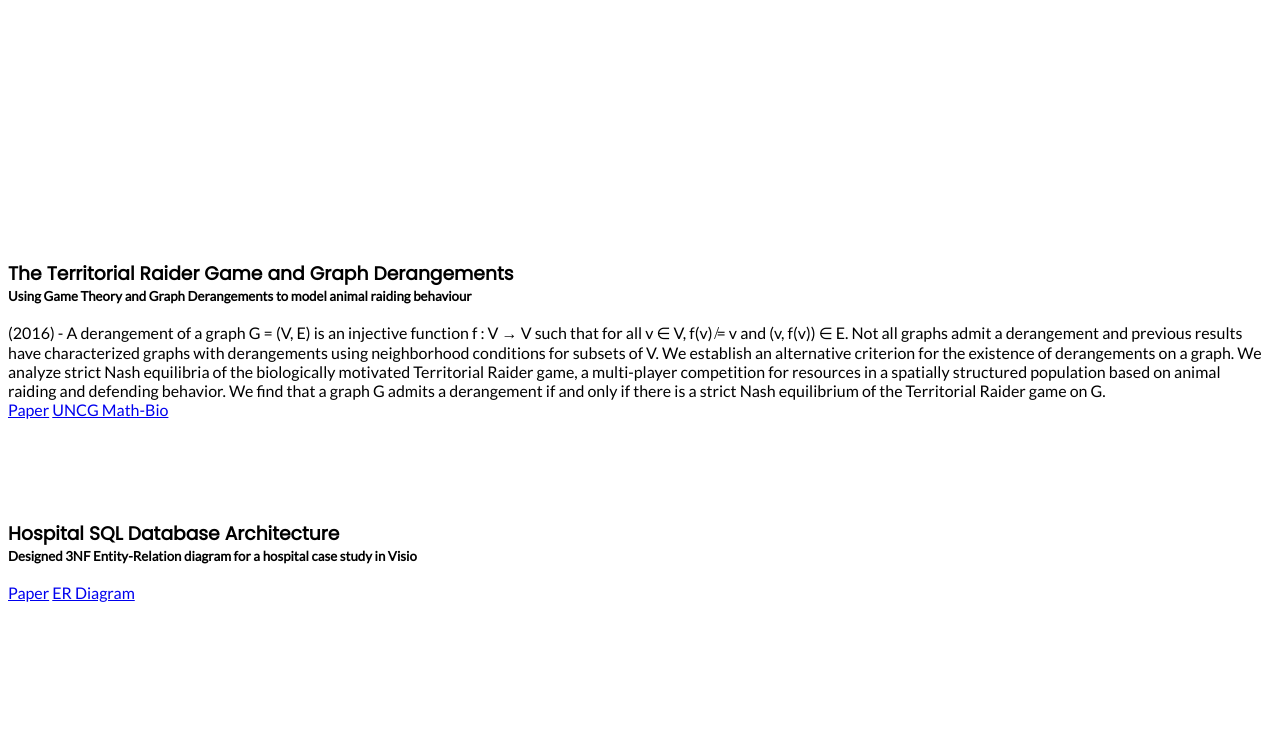
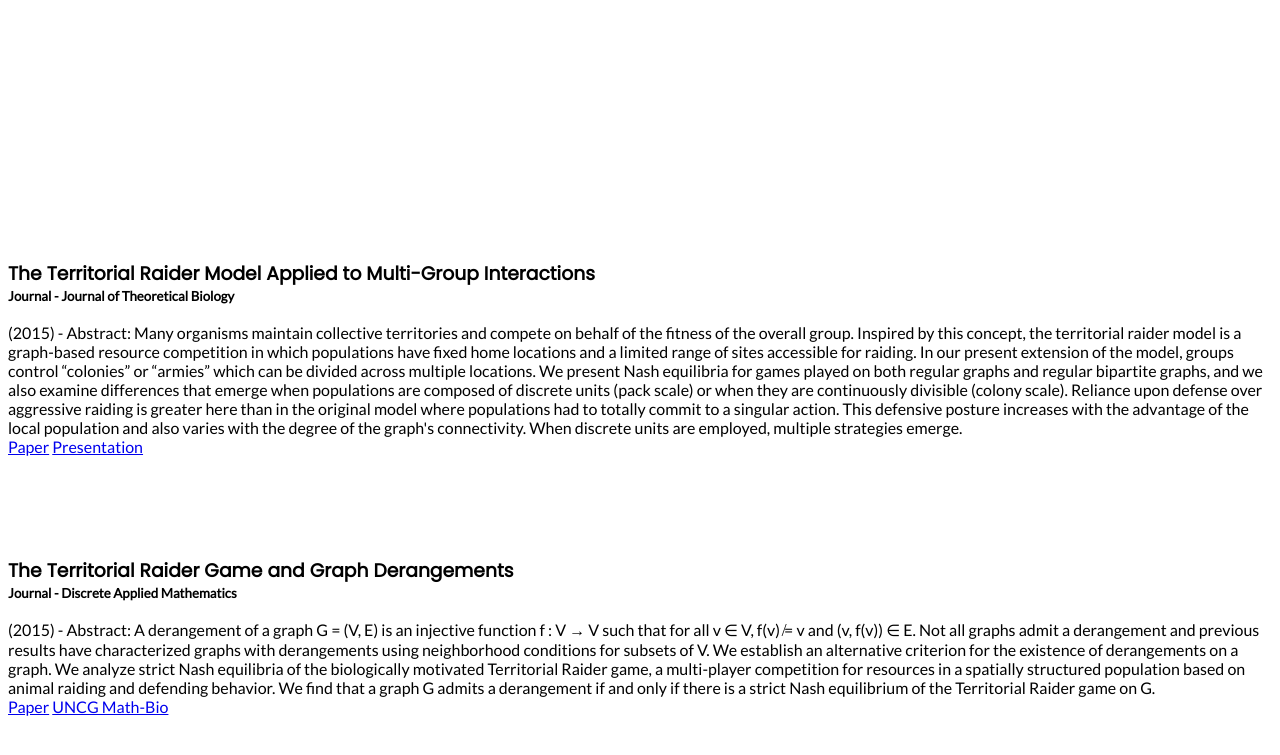
Before and after one commit to dennisjunior111/dennisjunior111.github.io, a Jekyll site: the page index.html, which Jekyll copies as it is, in a window 1280 px wide and 900 px high, scrolled down 7900 px. Shown: the top 755 px of the window. Built offline with Jekyll 4.4.1, drawn with Linux system fonts in a browser that asks for light colours; nearby versions of some CDN libraries; library files that are not in the unit come from our copies; a script that is not in the unit is left out.

Commit message:
Update index.html

```diff
--- a/index.html
+++ b/index.html
@@ -156,11 +156,28 @@ This is my about me section. <b>This is how you bold</b>. This is how you refere
         </div>
         <div id="publications">
 
+             <div class="container">
+                <h3 id="title" class="wow animated fadeIn title">The Territorial Raider Model Applied to Multi-Group Interactions</h3>
+                <h5 id="tagline" class="wow animated fadeInUp">Journal - Journal of Theoretical Biology</h5>
+                 <br>
+                <p id="content" class="wow animated fadeInUp">(2015) - Abstract: Many organisms maintain collective territories and compete on behalf of the fitness of the overall group.
+Inspired by this concept, the territorial raider model is a graph-based resource competition in which
+populations have fixed home locations and a limited range of sites accessible for raiding. In our present
+extension of the model, groups control “colonies” or “armies” which can be divided across multiple locations.
+We present Nash equilibria for games played on both regular graphs and regular bipartite graphs, and we also
+examine differences that emerge when populations are composed of discrete units (pack scale) or when they are
+continuously divisible (colony scale). Reliance upon defense over aggressive raiding is greater here than in the
+original model where populations had to totally commit to a singular action. This defensive posture increases
+with the advantage of the local population and also varies with the degree of the graph's connectivity. When
+discrete units are employed, multiple strategies emerge.
+                    <br><a class="btn black" href="https://www.uncg.edu/mat/bio-math/REU/preprints/Galanter_et_al_JTB2017.pdf">Paper</a> <a class="btn black" href="http://www.nimbios.org/tutorials/gametheoryfiles/Rychtar_Presentation.pdf">Presentation</a></p>
+            </div>
+
             <div class="container">
                 <h3 id="title" class="wow animated fadeIn title">The Territorial Raider Game and Graph Derangements</h3>
-                <h5 id="tagline" class="wow animated fadeInUp">Using Game Theory and Graph Derangements to model animal raiding behaviour</h5>
+                <h5 id="tagline" class="wow animated fadeInUp">Journal - Discrete Applied Mathematics</h5>
                     <br>
-                <p id="content" class="wow animated fadeInUp">(2016) - A derangement of a graph G = (V, E) is an injective function f : V → V such that for
+                <p id="content" class="wow animated fadeInUp">(2015) - Abstract: A derangement of a graph G = (V, E) is an injective function f : V → V such that for
 all v ∈ V, f(v) ̸= v and (v, f(v)) ∈ E. Not all graphs admit a derangement and previous
 results have characterized graphs with derangements using neighborhood conditions for
 subsets of V. We establish an alternative criterion for the existence of derangements on
@@ -169,13 +186,6 @@ game, a multi-player competition for resources in a spatially structured populat
 on animal raiding and defending behavior. We find that a graph G admits a derangement if
 and only if there is a strict Nash equilibrium of the Territorial Raider game on G.
                     <br><a class="btn black" href="http://www.uncg.edu/mat/faculty/rychtar/preprints/Galanter_et_al_DAM2016.pdf">Paper</a> <a class="btn black" href="http://www.uncg.edu/mat/bio-math/REU/people.html">UNCG Math-Bio</a></p>
-            </div>
-
-            <div class="container">
-                <h3 id="title" class="wow animated fadeIn title">Hospital SQL Database Architecture</h3>
-                <h5 id="tagline" class="wow animated fadeInUp">Designed 3NF Entity-Relation diagram for a hospital case study in Visio</h5>
-
-                    <br><a class="btn black" href="https://drive.google.com/open?id=0B-WUfO-kzCSZaExzelhOeV93bWM">Paper</a> <a class="btn black" href="https://drive.google.com/open?id=0B-WUfO-kzCSZSldmaEtSTHRjcFE">ER Diagram</a></p>
             </div>
 
 
```
